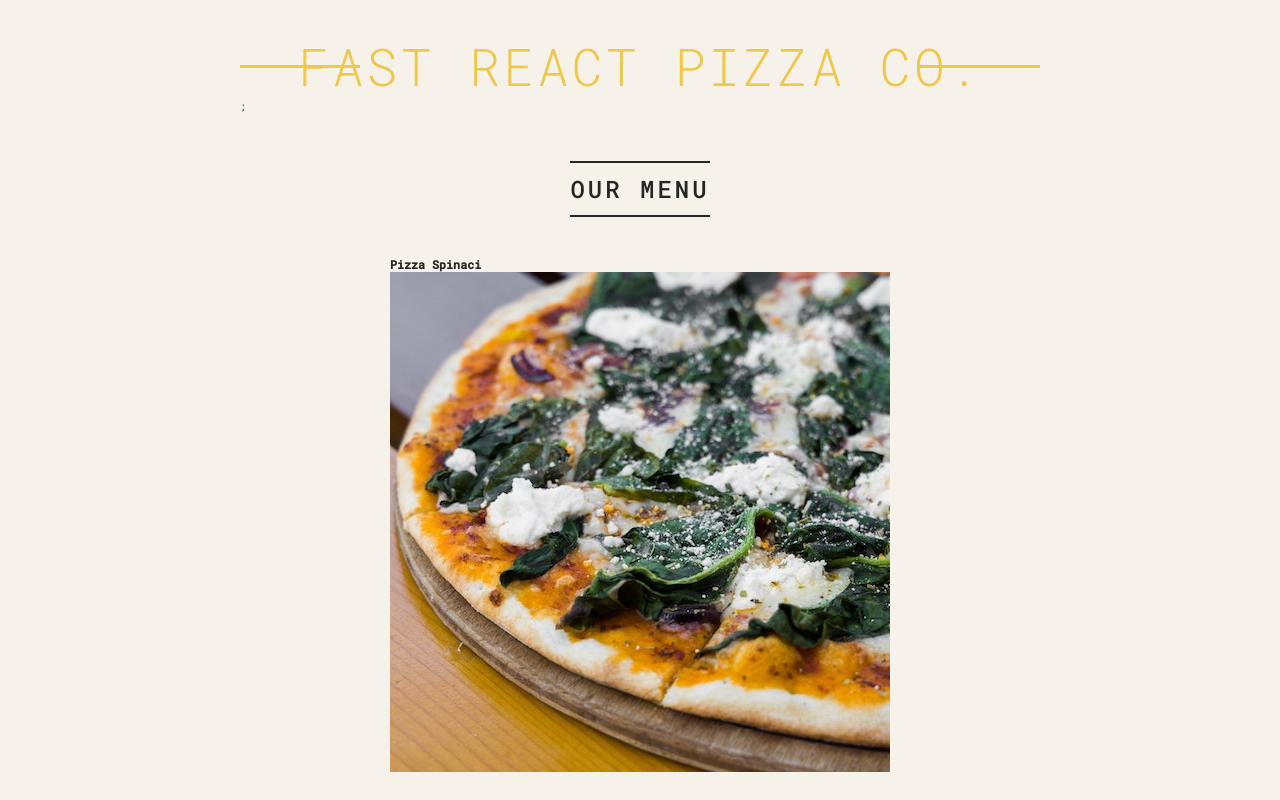
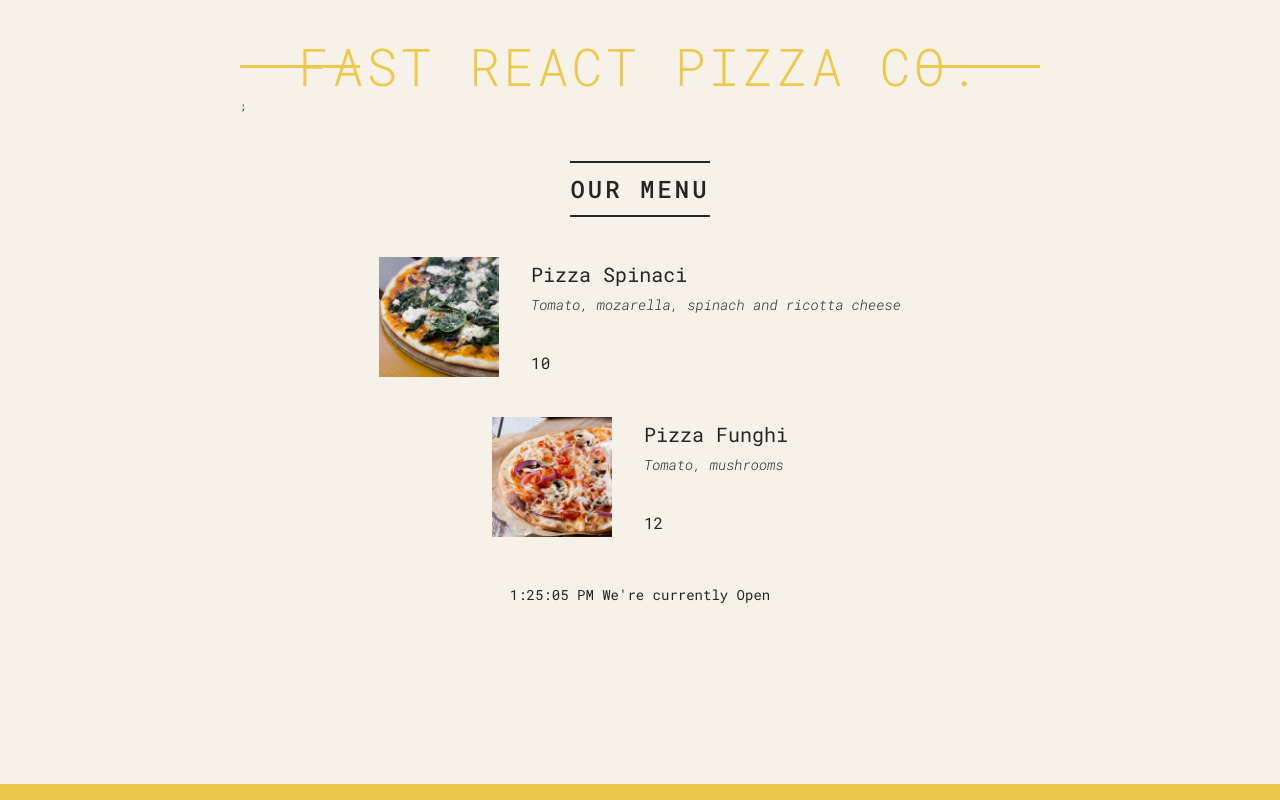
Before and after one commit to raymund-corpuz/pizza-menu-practice, a React (Vite) app: page / in a window 1280 px wide. Shown: the top 800 px of the page. Built offline with nearby package versions, Linux system fonts and the light colour scheme.

Commit message:
Passing a Props

```diff
--- a/src/App.jsx
+++ b/src/App.jsx
@@ -1,7 +1,7 @@
 import React from "react";
 import "./index.css";
 
-const App = () => {
+export default function App() {
   return (
     <div className="container">
       <Header />
@@ -9,15 +9,18 @@
       <Footer />
     </div>
   );
-};
+}
 
-export default App;
-
-function Pizza() {
+function Pizza(props) {
+  console.log(props);
   return (
-    <div>
-      <h3>Pizza Spinaci</h3>
-      <img src="../pizzas/spinaci.jpg" alt="Spinaci" />
+    <div className="pizza">
+      <img src={props.photoName} alt={props.name} />
+      <div>
+        <h3>{props.name}</h3>
+        <p>{props.ingredients}</p>
+        <span>{props.price}</span>
+      </div>
     </div>
   );
 }
@@ -36,8 +39,20 @@
   return (
     <main className="menu">
       <h2>Our Menu</h2>
-      <Pizza />;
-      <Pizza />
+      <Pizza
+        name="Pizza Spinaci"
+        ingredients="Tomato, mozarella, spinach and ricotta cheese"
+        photoName="../pizzas/spinaci.jpg"
+        price={10} // pass as a number
+        //price="10"  pass as a string
+      />
+      <Pizza
+        name="Pizza Funghi"
+        ingredients="Tomato, mushrooms"
+        photoName="../pizzas/funghi.jpg"
+        price={12} // pass as a number
+        //price="12"  pass as a string
+      />
     </main>
   );
 }
```
